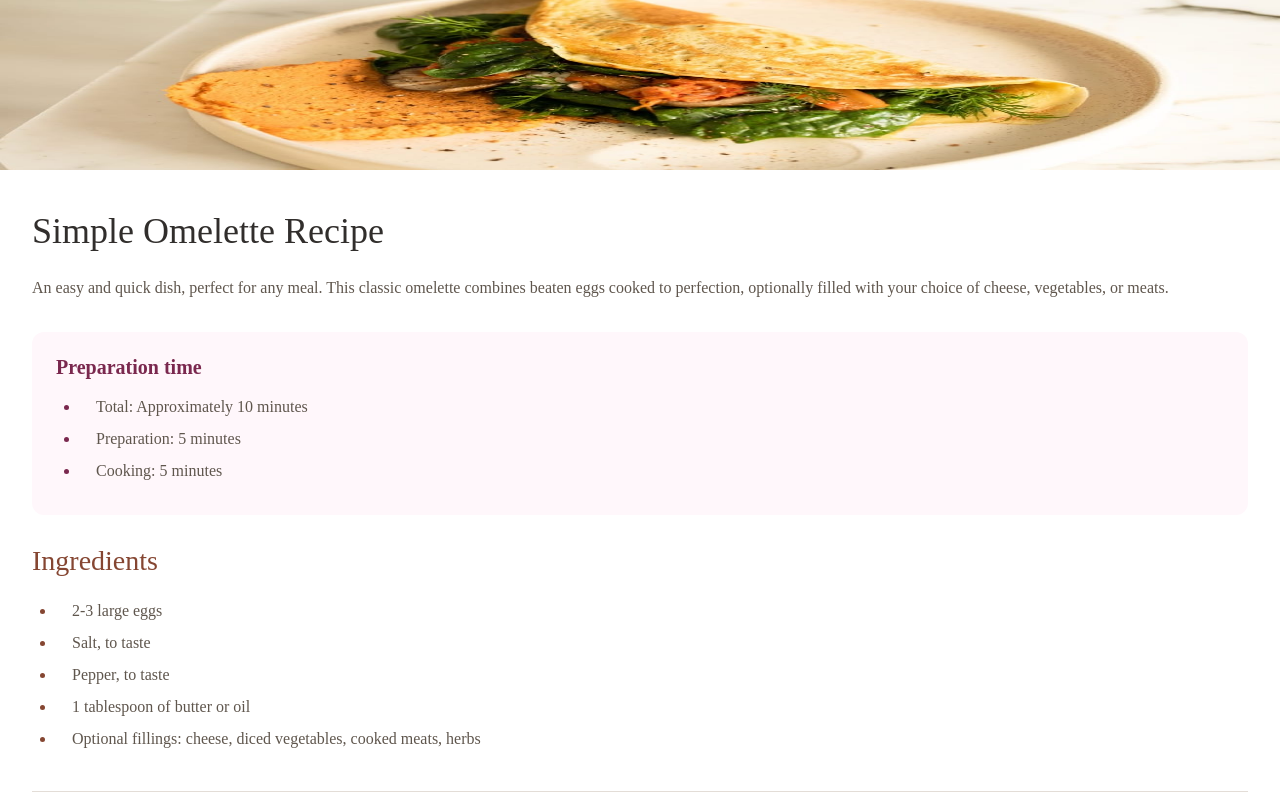
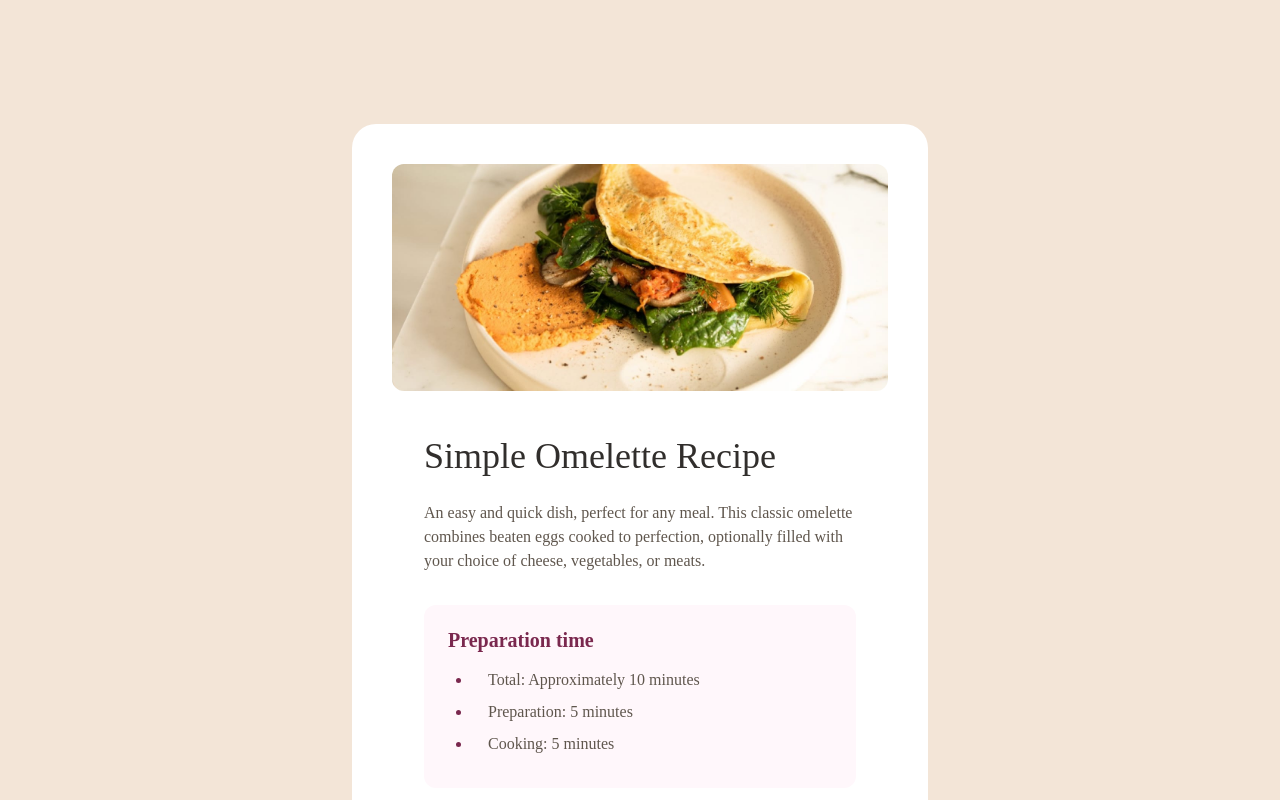
Before and after one commit to wdaz/recipe_page, a website: page src/index.html in a window 1280 px wide. Shown: the top 800 px of the page. Drawn offline with nearby package versions, Linux system fonts and the light colour scheme; files that its build step writes are made by us from their sources; files whose address does not match are found by name; a web font is replaced by a local one.

Commit message:
changed to desktop view

```diff
--- a/src/index.html
+++ b/src/index.html
@@ -6,7 +6,7 @@ title: 'Frontend Mentor | Recipe page',
 
 <body>
     <main class="recipe">
-        <div class="header">
+        <div class="recipe__header">
             <img src="@img/image-omelette.jpeg" alt="">
         </div>
         <div class="recipe__container">
--- a/src/scss/_variable.scss
+++ b/src/scss/_variable.scss
@@ -5,4 +5,5 @@
     --dark-raspberry: #7a284e;
     --brandy-red: #854632;
     --white-coffee: #e3ddd7;
+    --eggshell: #f3e5d7;
 }
--- a/src/scss/modules/_header.scss
+++ /dev/null
@@ -1,8 +0,0 @@
-.header {
-    height: 170px;
-    & img {
-        width: 100%;
-        height: 100%;
-        object-fit: fill;
-    }
-}
--- a/src/scss/modules/_index.scss
+++ /dev/null
@@ -1 +0,0 @@
-@import './header';
--- a/src/scss/style.scss
+++ b/src/scss/style.scss
@@ -1,6 +1,11 @@
 @import "fonts";
 @import "variable";
-@import "./modules/";
+
+@mixin desktop {
+    @media (min-width: 1200px) {
+        @content;
+    }
+}
 
 * {
     margin: 0;
@@ -34,6 +39,10 @@ body {
     font-family: Outfit;
     color: var(--wenge-brown);
     font-size: 16px;
+    @include desktop {
+        background-color: var(--eggshell);
+        padding: 124px 352px;
+    }
 }
 
 .font-young-serif {
@@ -55,6 +64,7 @@ body {
 .row-32 {
     row-gap: 32px;
 }
+
 .header1 {
     color: var(--dark-charcoal);
     font-size: 36px;
@@ -73,6 +83,24 @@ p {
 }
 
 .recipe {
+    @include desktop {
+        background-color: #fff;
+        padding: 40px;
+        border-radius: 24px;
+    }
+
+    &__header {
+
+        & img {
+            width: 100%;
+            height: 100%;
+            object-fit: fill;
+
+            @include desktop {
+                border-radius: 12px;
+            }
+        }
+    }
     &__container {
         padding: 40px 32px;
     }
```
